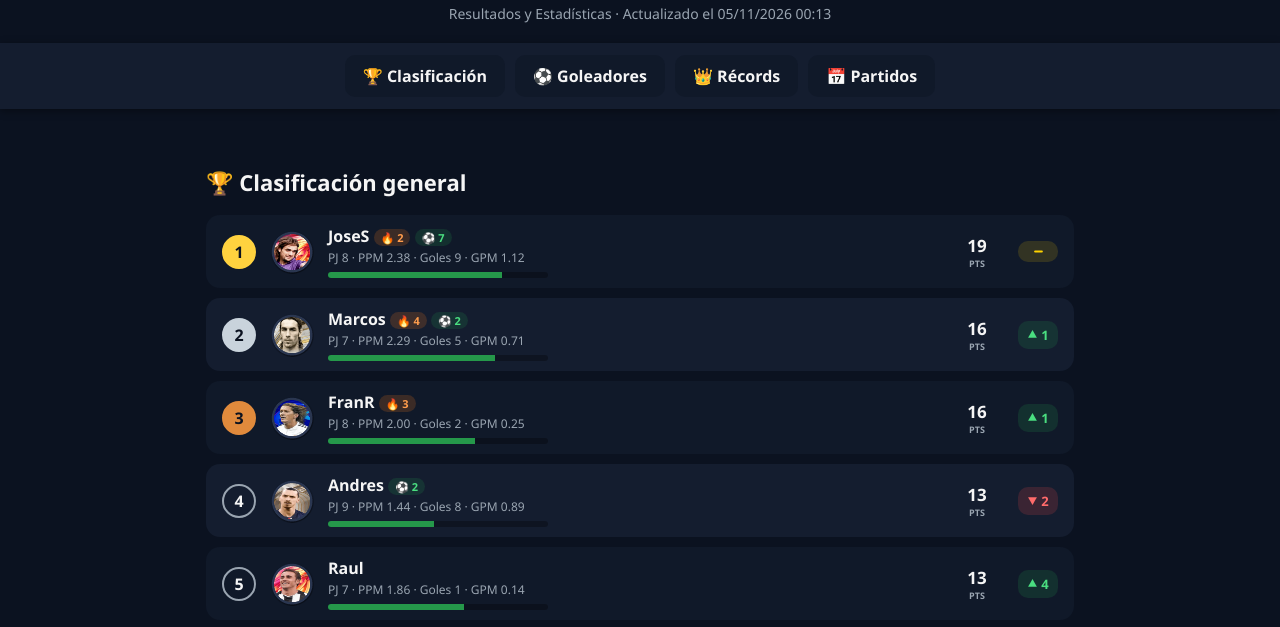
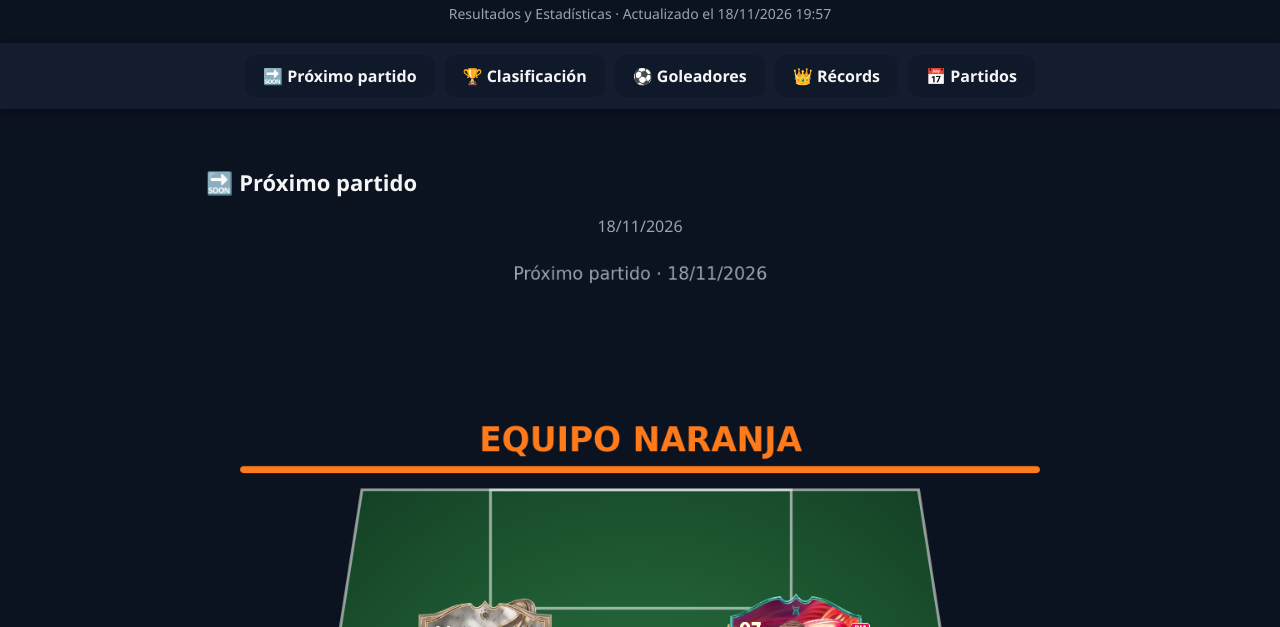
Before and after one commit to Fromero-git/QueSeFolme, a plain HTML site: page index.html in a window 1280 px wide. Shown: the part 167-794 px from the top of the page. Drawn offline with Linux system fonts and the light colour scheme.

Commit message:
Actualizar resultados y estadisticas (18/11/2026 19:57)

```diff
--- a/index.html
+++ b/index.html
@@ -268,16 +268,26 @@
 <header>
   <img class="crest" src="img/escudo.png" alt="Escudo Peña QueSeFolme">
   <h1>Peña QueSeFolme</h1>
-  <p>Resultados y Estadísticas · Actualizado el 05/11/2026 00:13</p>
+  <p>Resultados y Estadísticas · Actualizado el 18/11/2026 19:57</p>
 </header>
 <nav>
-
+  <a href="#proximo">🔜 Próximo partido</a>
   <a href="#clasificacion">🏆 Clasificación</a>
   <a href="#goleadores">⚽ Goleadores</a>
   <a href="#records">👑 Récords</a>
   <a href="#partidos">📅 Partidos</a>
 </nav>
 <main>
+  <section id="proximo">
+    <h2>🔜 Próximo partido</h2>
+
+    <p class="muted" style="text-align:center;">18/11/2026</p>
+    <img src="img/proximo_partido.png" alt="Alineación del 18/11/2026" loading="lazy">
+    <div class="scorers-row" style="margin-top:18px;">
+      <div><h3 style="color:var(--naranja);">Naranja</h3><ul class="scorers"><li>Andres <span class="muted">(DEL)</span></li><li>Angel <span class="muted">(DEF)</span></li><li>Convidado3 <span class="muted">(MED)</span></li><li>Gago <span class="muted">(DEF)</span></li><li>JoseS <span class="muted">(DEL)</span></li><li>Raul <span class="muted">(DEF)</span></li><li>Ruben <span class="muted">(MED)</span></li></ul></div>
+      <div><h3 style="color:var(--amarillo);">Amarillo</h3><ul class="scorers"><li>Alfonso <span class="muted">(DEF)</span></li><li>ConvidadoP <span class="muted">(POR)</span></li><li>Dani <span class="muted">(DEL)</span></li><li>FranR <span class="muted">(DEF)</span></li><li>Pibbe <span class="muted">(DEF)</span></li><li>Rafa <span class="muted">(DEL)</span></li><li>Rodrigo <span class="muted">(MED)</span></li></ul></div>
+    </div>
+  </section>
   <section id="clasificacion">
     <h2>🏆 Clasificación general</h2>
 
```
Also changed, not shown: img/proximo_partido.png (added).
